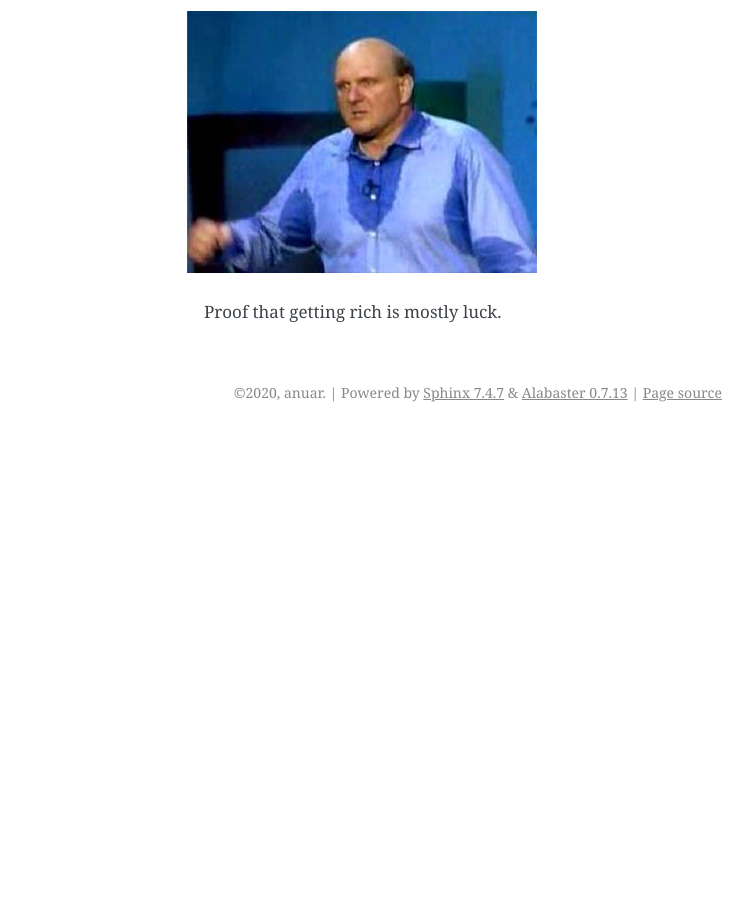
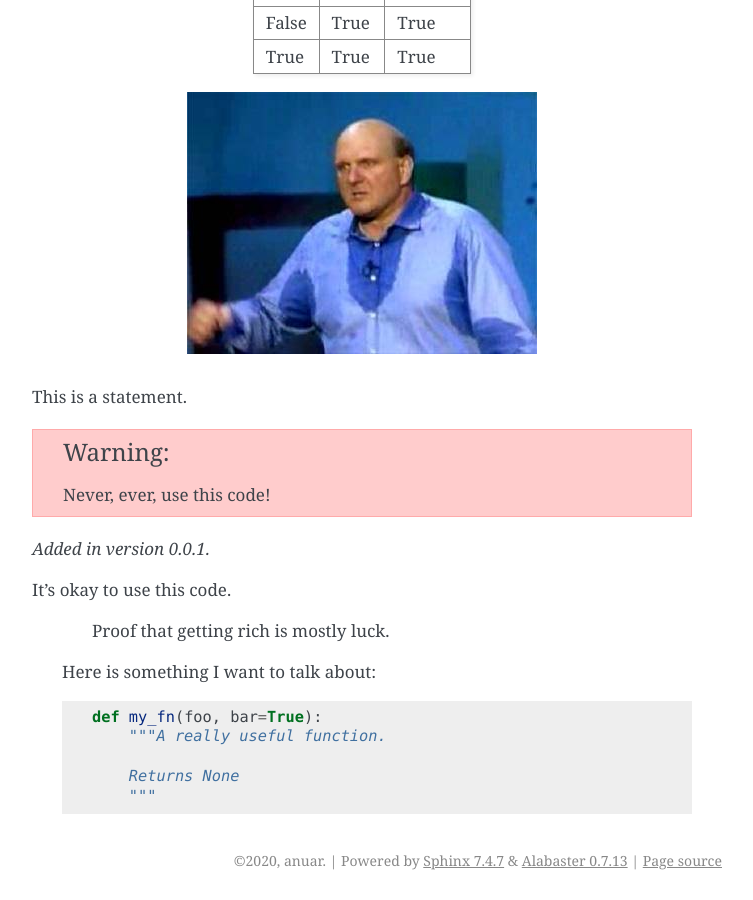
Before and after one commit to snua/test-readthedocs, a Sphinx documentation site: the page built from source/index.rst, in a window 1280 px wide and 900 px high, scrolled down 1013 px. Shown: the whole window, without its empty margins (388-1141 px from the left). Built offline with Sphinx 7.4.7, drawn with Linux system fonts in a browser that asks for light colours; before the commit the page ends 1445 px from its top, so only the background shows below that; some of the changed text lies outside the part shown.

```diff
--- a/source/index.rst
+++ b/source/index.rst
@@ -58,4 +58,23 @@ True   True   True
 .. figure::  images/sweat.jpg
    :align:   center
 
+
+This is a statement.
+
+.. warning::
+
+   Never, ever, use this code!
+
+.. versionadded:: 0.0.1
+
+It's okay to use this code.
+
    Proof that getting rich is mostly luck.
+
+ Here is something I want to talk about::
+
+    def my_fn(foo, bar=True):
+        """A really useful function.
+
+        Returns None
+        """
```
Also changed, not shown: other parts of source/index.rst (+2 -2 lines), source/tutorials/tutorial1.rst (added, +8 -0 lines), 9 other files.
